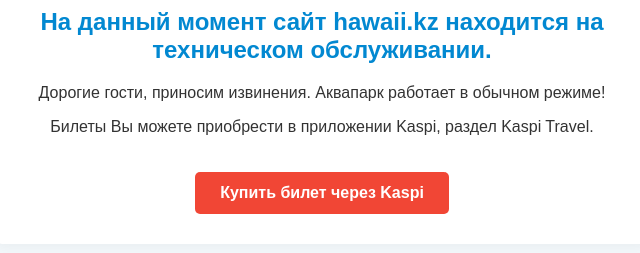
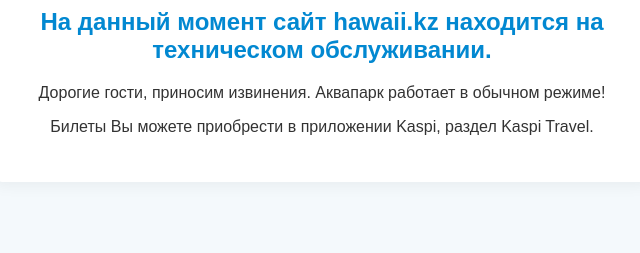
Before and after one commit to Hawaii-San-Remo/hawaii-offline, a plain HTML site: page index.html in a window 1280 px wide. Shown: the part 203-456 px from the top of the page, without its empty margins (318-958 px from the left). Drawn offline with Linux system fonts and the light colour scheme.

Commit message:
Update index.html

```diff
--- a/index.html
+++ b/index.html
@@ -29,9 +29,6 @@
         <h2>На данный момент сайт hawaii.kz находится на техническом обслуживании.</h2>
         <p>Дорогие гости, приносим извинения. Аквапарк работает в обычном режиме!</p>
         <p>Билеты Вы можете приобрести в приложении Kaspi, раздел Kaspi Travel.</p>
-
-        <!-- ЗАМЕНИ ссылку ниже на Kaspi Travel магазин Гаваи -->
-        <a href="https://travel.kaspi.kz/l/ЗАМЕНИ_НА_ССЫЛКУ_ГАВАИ" target="_blank" class="btn btn-kaspi">Купить билет через Kaspi</a>
     </div>
 </body>
 </html>
```
